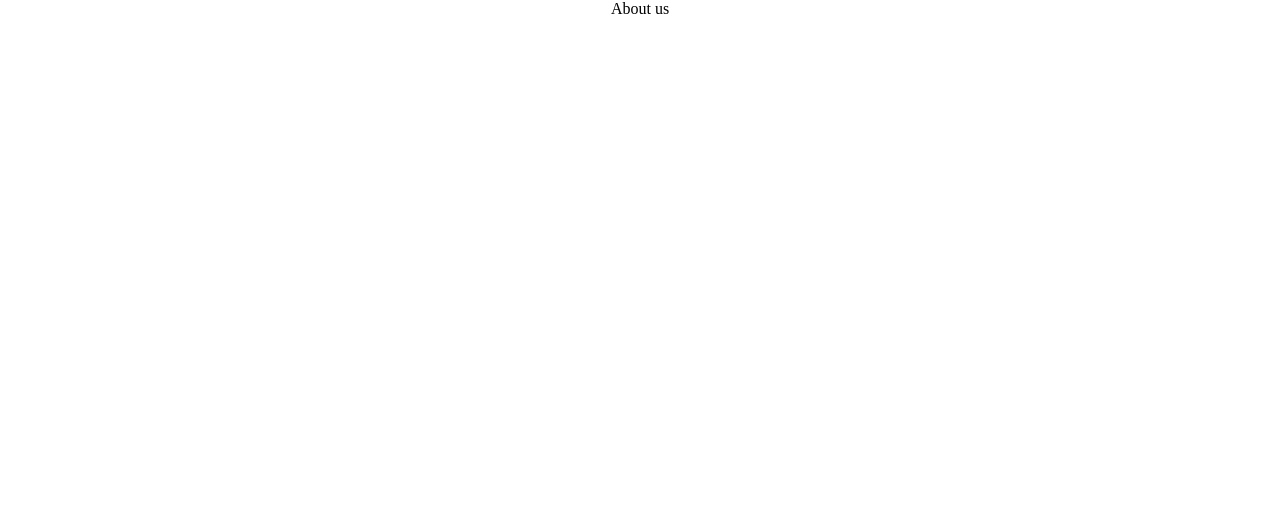
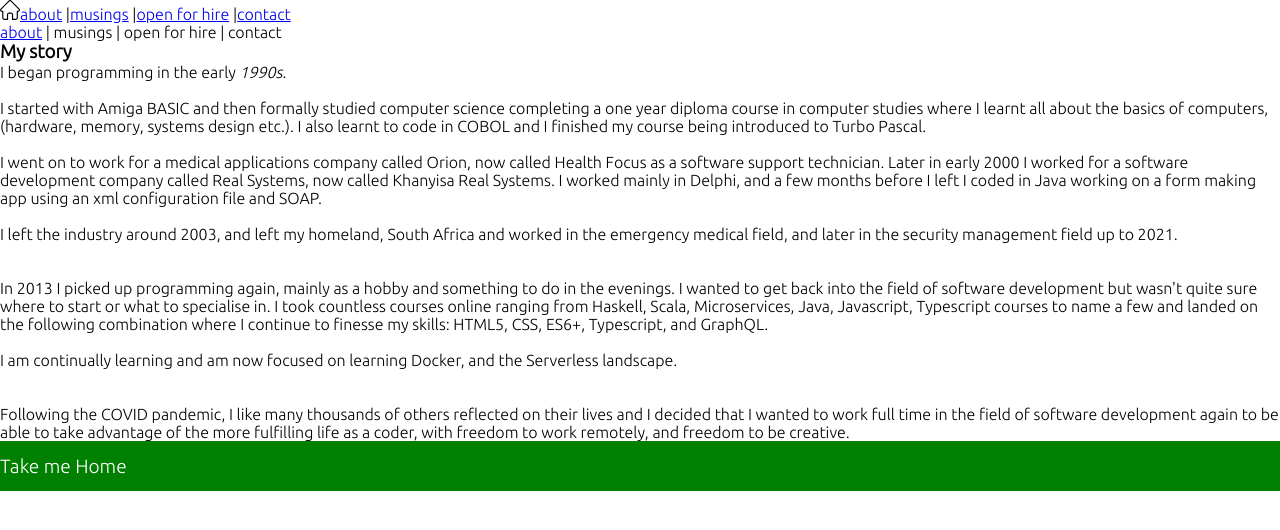
Before and after one commit to oreillyross/MyPortfolio, a Next.js app: page /about in a window 1280 px wide. Shown: the top 530 px of the page. Built offline with nearby package versions, Linux system fonts and the light colour scheme.

Commit message:
move navbar out

```diff
--- a/pages/_app.js
+++ b/pages/_app.js
@@ -1,5 +1,13 @@
-import '../style/styles.css'
+import "../style/styles.css";
+import { Navbar } from "../components/Navbar";
 
-export default function MyApp({Component, pageProps}) {
-    return <Component {...pageProps}/>
+export default function MyApp({ Component, pageProps }) {
+  return (
+    <>
+      <div>
+        <Navbar />
+      </div>
+      <Component {...pageProps} />
+    </>
+  );
 }
--- a/pages/_document.js
+++ b/pages/_document.js
@@ -1,29 +1,41 @@
-import Document, { Html, Head, Main, NextScript } from 'next/document'
+import Document, { Html, Head, Main, NextScript } from "next/document";
 
 class MyDocument extends Document {
   static async getInitialProps(ctx) {
-    const initialProps = await Document.getInitialProps(ctx)
-    return { ...initialProps }
+    const initialProps = await Document.getInitialProps(ctx);
+    return { ...initialProps };
   }
 
   render() {
     return (
       <Html>
         <Head>
-        {/* <title>Frontend Engineer</title>
+          {/* <title>Frontend Engineer</title>
       <meta name="viewport" content="width=device-width, initial-scale=1.0" /> */}
-      <link rel="preconnect" href="https://fonts.gstatic.com"/>
-<link href="https://fonts.googleapis.com/css2?family=Lobster+Two:ital,wght@1,700&display=swap" rel="stylesheet"/>
-<link rel="preconnect" href="https://fonts.gstatic.com"/>
-<link href="https://fonts.googleapis.com/css2?family=Montserrat:wght@600&display=swap" rel="stylesheet"></link>
-        </Head >
+          <link rel="preconnect" href="https://fonts.gstatic.com" />
+          <link
+            href="https://fonts.googleapis.com/css2?family=Lobster+Two:ital,wght@1,700&display=swap"
+            rel="stylesheet"
+          />
+          <link rel="preconnect" href="https://fonts.gstatic.com" />
+          <link
+            href="https://fonts.googleapis.com/css2?family=Montserrat:wght@600&display=swap"
+            rel="stylesheet"
+          ></link>
+
+          <link rel="preconnect" href="https://fonts.gstatic.com" />
+          <link
+            href="https://fonts.googleapis.com/css2?family=Ubuntu:wght@300&display=swap"
+            rel="stylesheet"
+          />
+        </Head>
         <body>
           <Main />
           <NextScript />
         </body>
       </Html>
-    )
+    );
   }
 }
 
-export default MyDocument
+export default MyDocument;
--- a/pages/about.js
+++ b/pages/about.js
@@ -1,3 +1,15 @@
+import MyStory from "./mystory.mdx";
+import Link from "next/link";
+
 export default function AboutPage() {
-  return <div>About us</div>;
+  return (
+    <div className="about__header">
+      <header>
+        <nav>
+          <Link href="/about">about</Link> | musings | open for hire | contact
+        </nav>
+        <MyStory />
+      </header>
+    </div>
+  );
 }
--- a/pages/index.js
+++ b/pages/index.js
@@ -1,8 +1,12 @@
+import Link from "next/link";
+
 export default function IndexPage() {
   return (
     <>
       <header>
-        <nav>about | musings | open for hire | contact</nav>
+        <nav>
+          <Link href="/mystory">about</Link> | musings | open for hire | contact
+        </nav>
         Hi, My name is Ross
       </header>
     </>
--- a/style/styles.css
+++ b/style/styles.css
@@ -1,17 +1,18 @@
 * {
   margin: 0;
   padding: 0;
+  box-sizing: border-box;
 }
 
 body {
-    text-align: center;
+  font-family: "Ubuntu";
 }
 
 .hero {
   height: 90vh;
   background-color: #475944;
-    background-image: url('../public/img/Scattered.svg');
-    clip-path: polygon(50% 0%,100% 0%,82% 100%,18% 100%,0% 0%);
+  background-image: url("../public/img/Scattered.svg");
+  clip-path: polygon(50% 0%, 100% 0%, 82% 100%, 18% 100%, 0% 0%);
 }
 
 .main {
@@ -21,7 +22,7 @@ body {
 }
 
 .hero-name {
-    font-family: 'Lobster Two', Verdana, Geneva, Tahoma, sans-serif;
+  font-family: "Lobster Two", Verdana, Geneva, Tahoma, sans-serif;
   color: #032d3c;
   font-size: 3em;
   padding-top: 72px;
@@ -31,7 +32,7 @@ body {
 
 .hero-strap {
   padding-top: 24px;
-    font-family: 'Montserrat', Verdana, Geneva, Tahoma, sans-serif;
+  font-family: "Montserrat", Verdana, Geneva, Tahoma, sans-serif;
 }
 
 #chevron {
@@ -44,3 +45,33 @@ body {
   width: 200px;
   transform: rotate(90deg);
 }
+
+section p {
+  text-align: justify;
+  padding: 0 1rem;
+  margin-top: 2rem;
+}
+
+section p:last-child {
+  background: red;
+}
+
+section aside {
+  padding-left: 5rem;
+}
+
+.mystory__footer {
+  display: flex;
+  justify-content: center;
+  flex-direction: column;
+  background: green;
+  min-height: 50px;
+  color: white;
+  font-size: 1.2rem;
+}
+
+.about__header {
+  margin: "10px";
+  padding: "20px";
+  background-color: "tomato";
+}
```
Lines whose indentation alone changed are shown as unchanged.
